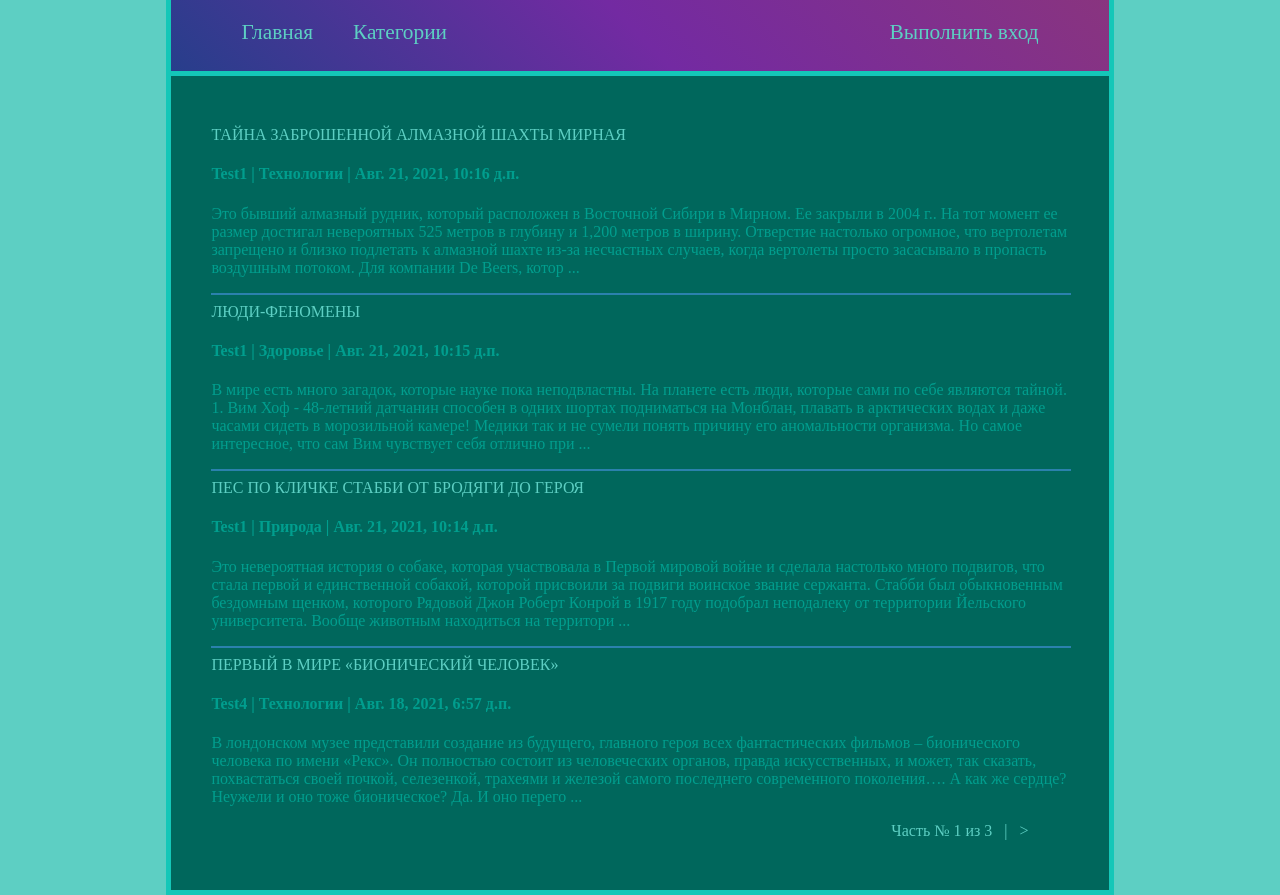
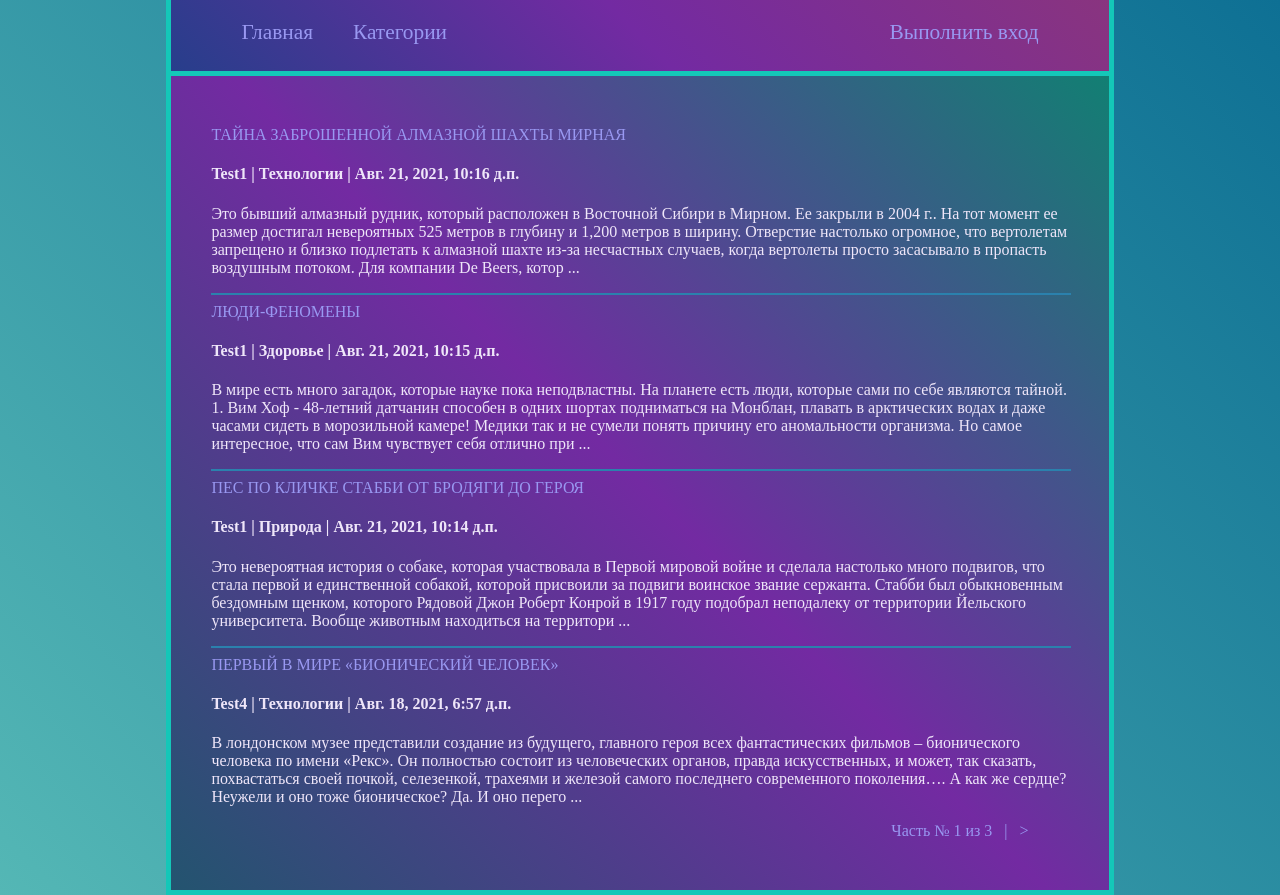
Before and after one commit to tOpDeveLOpeR-pAs/FirstDjangoProject, a Django app: page / in a window 1280 px wide. Run offline with Django 3.2, Linux system fonts and the light colour scheme; data comes from the database, SQL or seed files in the repository.

Commit message:
change in appearance

```diff
--- a/static/css/base.css
+++ b/static/css/base.css
@@ -1,9 +1,9 @@
 /* Main style */
 
 body {
-    background: #5DCFC3;
+    background: linear-gradient(45deg, #54b7b5, #0e7094);
     border: 0;
-    color: #009E8E;
+    color: #efe6f9;
     margin: 0 13%;
 }
 
@@ -23,17 +23,17 @@ body {
 
 section a:active,
 section a:hover {
-    color: #5beee1;
+    color: #57eae5;
 }
 
 a {
     text-decoration: None;
-    color: #5DCFC3;
+    color: #9998f1;
 }
 
 section {
     padding: 50px 40px;
-    background: #00675C;
+    background: linear-gradient(45deg, #23546f, #732aa2, #127f73);
     border-width: 5px 5px;
     border-color: #14c7b8;
     border-style: solid;
@@ -126,7 +126,7 @@ nav ul ul li a {
 .pagination {
     text-align: right;
     margin-right: 40px;
-    color: #5DCFC3;
+    color: #9998f1;
 }
 
 .pagination:active,
```
